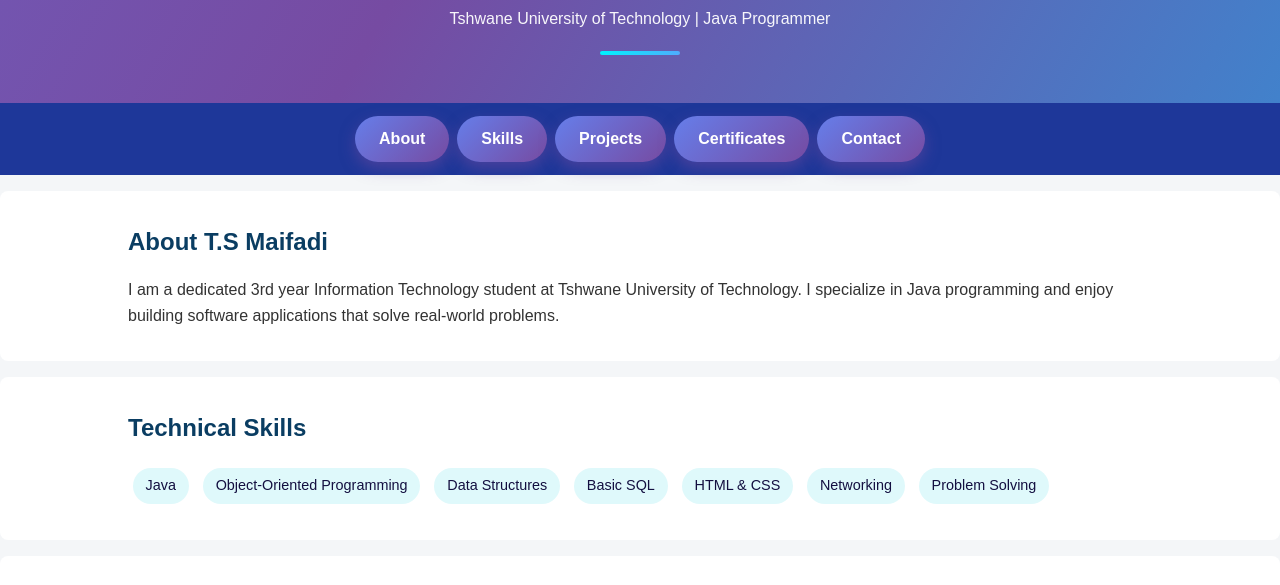
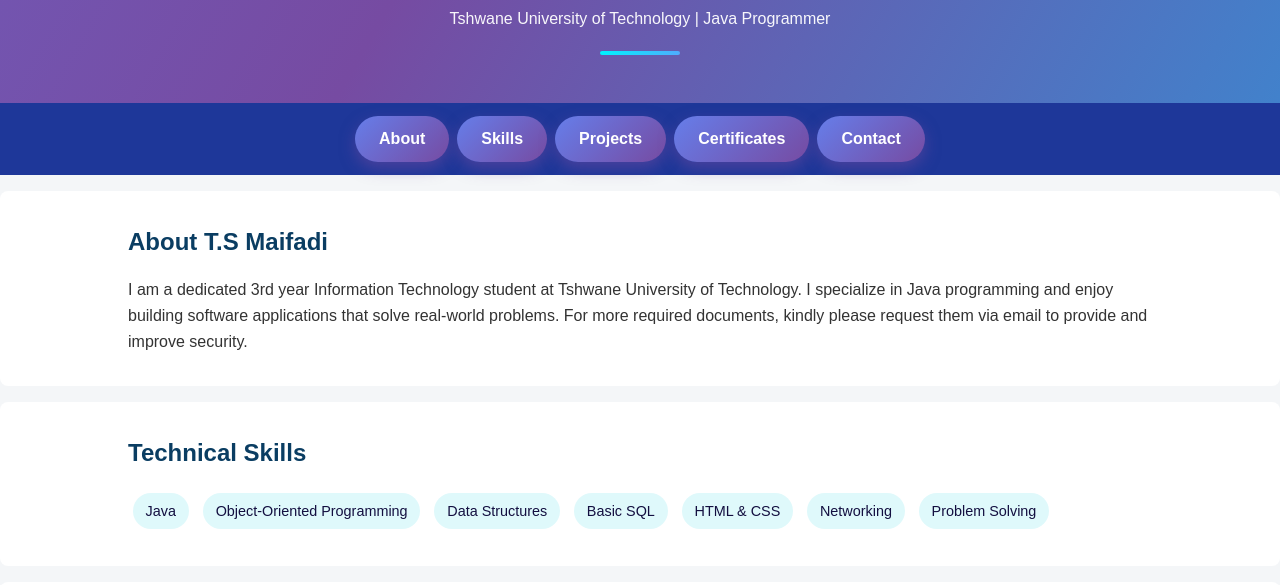
Before and after one commit to shaun0509/My-Portfolio, a plain HTML site: page detailsite.html in a window 1280 px wide. Shown: the part 148-733 px from the top of the page. Drawn offline with Linux system fonts and the light colour scheme.

Commit message:
Update About section with document request
Added a request for documents via email to improve security in the About section.

```diff
--- a/detailsite.html
+++ b/detailsite.html
@@ -49,6 +49,7 @@
     <p>
       I am a dedicated 3rd year Information Technology student at Tshwane University of Technology.
       I specialize in Java programming and enjoy building software applications that solve real-world problems.
+      For more required documents, kindly please request them via email to provide and improve security.
     </p>
   </section>
 
```
